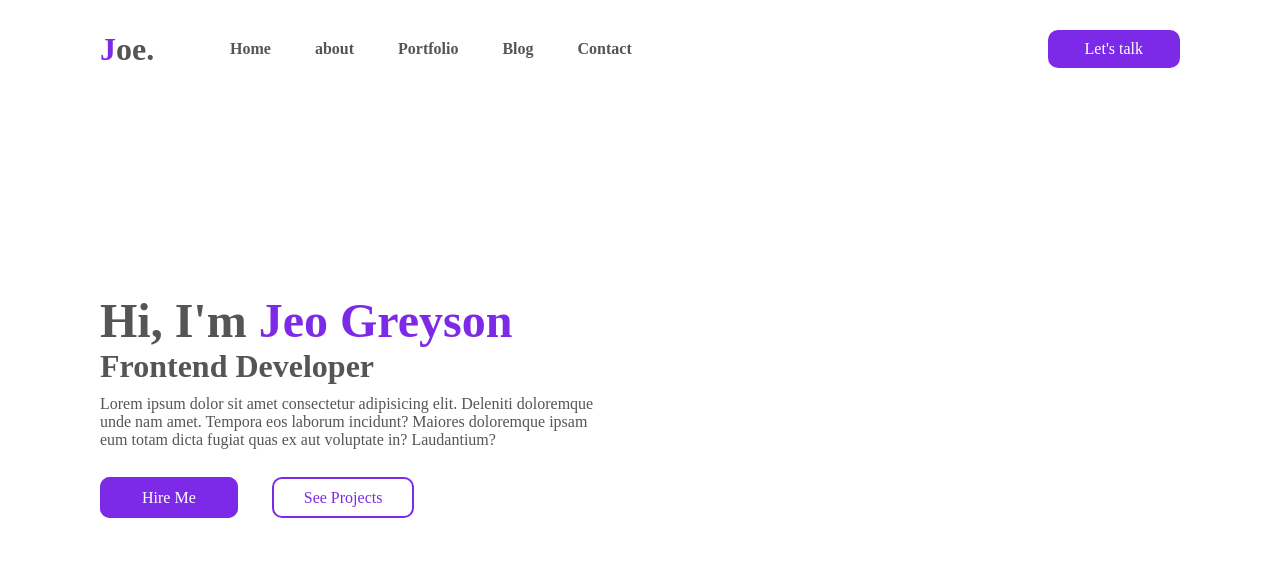
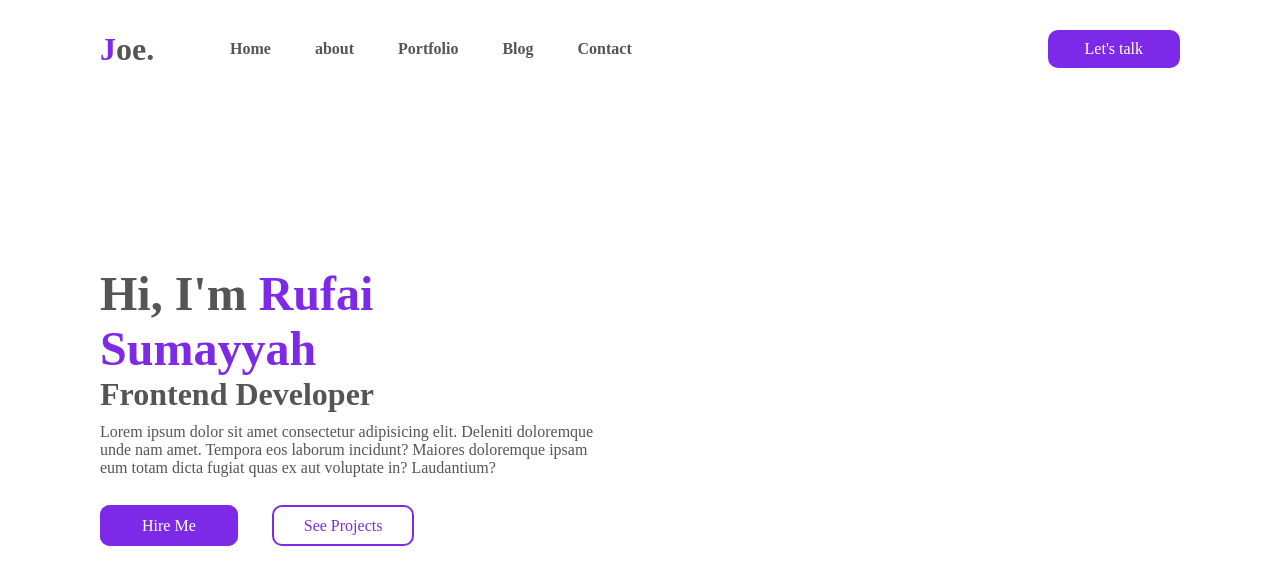
Before and after one commit to SummyTech/dervacProject, a plain HTML site: page index.html in a window 1280 px wide. Drawn offline with Linux system fonts and the light colour scheme.

Commit message:
edited name

```diff
--- a/index.html
+++ b/index.html
@@ -20,7 +20,7 @@
     </header>
     <section class="home">
         <div class="content">
-            <h1>Hi, I'm <span>Jeo Greyson</span></h1>
+            <h1>Hi, I'm <span>Rufai Sumayyah</span></h1>
             <h4>Frontend   Developer</h4>
             <p>Lorem ipsum dolor sit amet consectetur adipisicing elit. Deleniti doloremque unde nam amet. Tempora eos laborum incidunt? Maiores doloremque ipsam eum totam dicta fugiat quas ex aut voluptate in? Laudantium?</p>
             <div class="btn-group">
```
